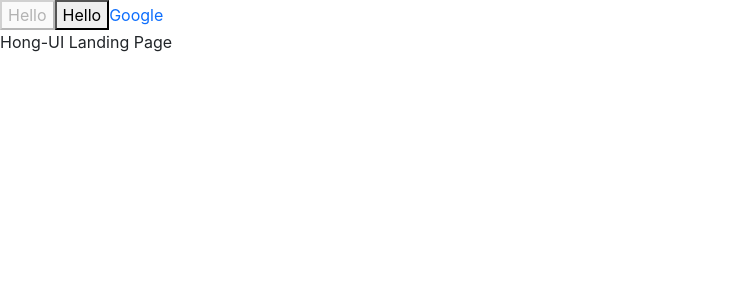
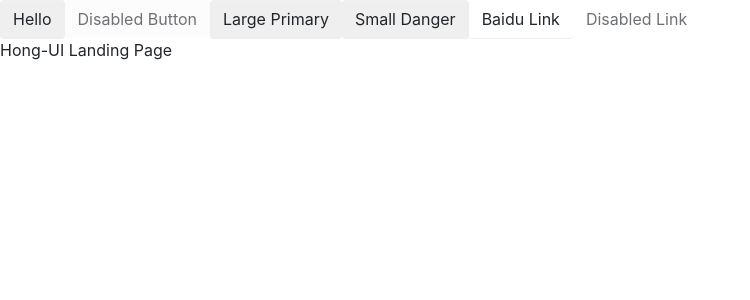
Before and after one commit to Hongjia-Liu/hong-ui, a React (Create React App) app: page / in a window 1280 px wide. Shown: the top 300 px of the page, without its empty margins (0-750 px from the left). Built offline with nearby package versions, Linux system fonts and the light colour scheme.

Commit message:
add button style, part 1

```diff
--- a/src/App.tsx
+++ b/src/App.tsx
@@ -7,9 +7,12 @@
     <div className="App">
       <header className="App-header">
 
-        <Button disabled>Hello</Button>
-        <Button btnType={ButtonType.Primary} size={ButtonSize.Large}>Hello</Button>
-        <Button btnType={ButtonType.Link} href="www.google.com">Google</Button>
+        <Button> Hello </Button>
+        <Button disabled> Disabled Button </Button>
+        <Button btnType={ButtonType.Primary} size={ButtonSize.Large}> Large Primary </Button>
+        <Button btnType={ButtonType.Danger} size={ButtonSize.Small}> Small Danger </Button>
+        <Button btnType={ButtonType.Link} href="http://www.google.com"> Baidu Link </Button>
+        <Button btnType={ButtonType.Link} href="http://www.google.com" disabled> Disabled Link </Button>
 
         <p>
           Hong-UI Landing Page
--- /dev/null
+++ b/src/components/Button/_style.scss
@@ -0,0 +1,27 @@
+.btn {
+  position: relative;
+  display: inline-block;
+  font-weight: $btn-font-weight;
+  line-height: $btn-line-height;
+  color: $body-color;
+  white-space: nowrap;
+  text-align: center;
+  vertical-align: middle;
+  background-image: none;
+  border: $btn-border-width solid transparent;
+  padding: $btn-padding-y $btn-padding-x;
+  font-size: $btn-font-size;
+  border-radius: $border-radius;
+  box-shadow: $btn-box-shadow;
+  cursor: pointer;
+  transition: $btn-transition;
+  &.disabled,
+  &[disabled] {
+    cursor: not-allowed;
+    opacity: $btn-disabled-opacity;
+    box-shadow: none;
+    > * {
+      pointer-events: none;
+    }
+  }
+}
--- a/src/styles/_variables.scss
+++ b/src/styles/_variables.scss
@@ -148,3 +148,51 @@
 
 // options 可配置选项
 $enable-pointer-cursor-for-buttons:           true !default;
+
+// 边框 和 border radius
+
+$border-width:                1px !default;
+$border-color:                $gray-300 !default;
+
+$border-radius:               .25rem !default;
+$border-radius-lg:            .3rem !default;
+$border-radius-sm:            .2rem !default;
+
+
+// 按钮
+// 按钮基本属性
+$btn-font-weight:             400;
+$btn-padding-y:               .375rem !default;
+$btn-padding-x:               .75rem !default;
+$btn-font-family:             $font-family-base !default;
+$btn-font-size:               $font-size-base !default;
+$btn-line-height:             $line-height-base !default;
+
+//不同大小按钮的 padding 和 font size
+$btn-padding-y-sm:            .25rem !default;
+$btn-padding-x-sm:            .5rem !default;
+$btn-font-size-sm:            $font-size-sm !default;
+
+$btn-padding-y-lg:            .5rem !default;
+$btn-padding-x-lg:            1rem !default;
+$btn-font-size-lg:            $font-size-lg !default;
+
+// 按钮边框
+$btn-border-width:            $border-width !default;
+
+// 按钮其他
+$btn-box-shadow:              inset 0 1px 0 rgba($white, .15), 0 1px 1px rgba($black, .075) !default;
+$btn-disabled-opacity:        .65 !default;
+
+// 链接按钮
+$btn-link-color:              $link-color !default;
+$btn-link-hover-color:        $link-hover-color !default;
+$btn-link-disabled-color:     $gray-600 !default;
+
+
+// 按钮 radius
+$btn-border-radius:           $border-radius !default;
+$btn-border-radius-lg:        $border-radius-lg !default;
+$btn-border-radius-sm:        $border-radius-sm !default;
+
+$btn-transition:              color .15s ease-in-out, background-color .15s ease-in-out, border-color .15s ease-in-out, box-shadow .15s ease-in-out !default;
--- a/src/styles/index.scss
+++ b/src/styles/index.scss
@@ -3,3 +3,7 @@
 
 //layout
 @import "reboot";
+
+// button
+
+@import "../components/Button/style";
```
